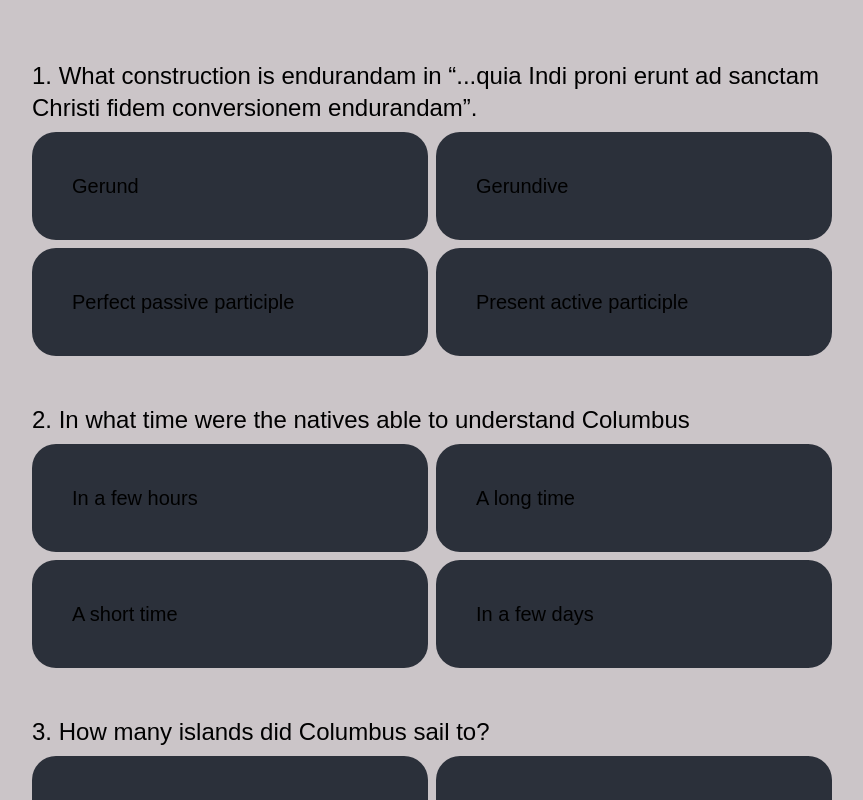
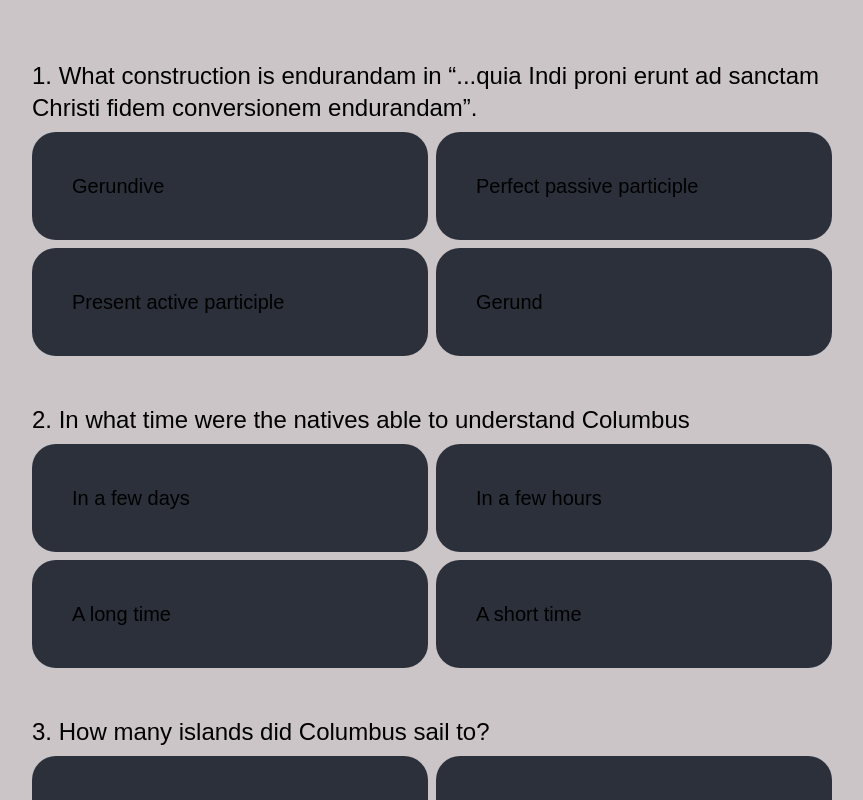
Before and after one commit to cqb13/latin-quiz, a Next.js app: page / in a window 1280 px wide. Shown: the part 740-1540 px from the top of the page, without its empty margins (208-1071 px from the left). Built offline with nearby package versions, Linux system fonts and the light colour scheme; a web font is replaced by a local one.

Commit message:
random answer order for multiple choice

```diff
--- a/app/page.tsx
+++ b/app/page.tsx
@@ -2,6 +2,7 @@
 
 import QuestionDisplay from "@/components/question";
 import questions, { QuestionType, Question } from "@/lib/questions";
+import shuffle from "@/utils/shuffle";
 import { useState, useEffect } from "react";
 
 export default function Home() {
@@ -31,17 +32,6 @@ export default function Home() {
     setUncertainResultsIndex(tempUncertainResultsIndex);
     setUsedQuestions(shuffle(questions));
   }, []);
-
-  const shuffle = (array: any[]) => {
-    let tempArray = array;
-    for (let i = tempArray.length - 1; i > 0; i--) {
-      const j = Math.floor(Math.random() * i);
-      const temp = tempArray[i];
-      tempArray[i] = tempArray[j];
-      tempArray[j] = temp;
-    }
-    return tempArray;
-  };
 
   const updateQuestionResults = (index: number, result: boolean) => {
     const newQuestionResults = questionResults;
--- a/components/question.tsx
+++ b/components/question.tsx
@@ -2,6 +2,7 @@
 
 import { useState, useEffect } from "react";
 import { QuestionType, Question } from "@/lib/questions";
+import shuffle from "@/utils/shuffle";
 
 export default function QuestionDisplay({
   question,
@@ -17,13 +18,20 @@ export default function QuestionDisplay({
   index: number;
 }) {
   const [selectAnswerIndex, setSelectAnswerIndex] = useState<number>();
+  const [multipleChoiceAnswers, setMultipleChoiceAnswers] = useState<string[]>(
+    []
+  );
   const [blankInputs, setBlankInputs] = useState<string[]>([]);
   const [selected, setSelected] = useState<number>();
   const [response, setResponse] = useState<string>();
 
   useEffect(() => {
     if (question.type === QuestionType.MultipleChoice) {
-      setSelectAnswerIndex(question.correctChoiceIndex);
+      const newMultipleChoiceAnswers = shuffle([...question.choices]);
+      const correctAnswer = question.choices[question.correctChoiceIndex];
+      const correctIndex = newMultipleChoiceAnswers.indexOf(correctAnswer);
+      setMultipleChoiceAnswers(newMultipleChoiceAnswers);
+      setSelectAnswerIndex(correctIndex);
     } else if (question.type === QuestionType.TrueFalse) {
       if (question.answer === true) {
         setSelectAnswerIndex(0);
@@ -36,7 +44,7 @@ export default function QuestionDisplay({
   useEffect(() => {
     if (submitted === true) {
       if (question.type === QuestionType.MultipleChoice) {
-        if (selected === question.correctChoiceIndex) {
+        if (selected === selectAnswerIndex) {
           updateQuestionResults(index, true);
         } else {
           updateQuestionResults(index, false);
@@ -151,7 +159,7 @@ export default function QuestionDisplay({
 
       <section className='grid grid-cols-2 grid-rows-2 gap-2'>
         {question.type === QuestionType.MultipleChoice
-          ? question.choices.map((answer, answerIndex) => (
+          ? multipleChoiceAnswers.map((answer, answerIndex) => (
               <div
                 key={answerIndex}
                 onClick={() => handleSelect(answerIndex)}
--- /dev/null
+++ b/utils/shuffle.ts
@@ -0,0 +1,10 @@
+export default function shuffle(array: any[]) {
+  let tempArray = array;
+  for (let i = tempArray.length - 1; i > 0; i--) {
+    const j = Math.floor(Math.random() * i);
+    const temp = tempArray[i];
+    tempArray[i] = tempArray[j];
+    tempArray[j] = temp;
+  }
+  return tempArray;
+}
```
